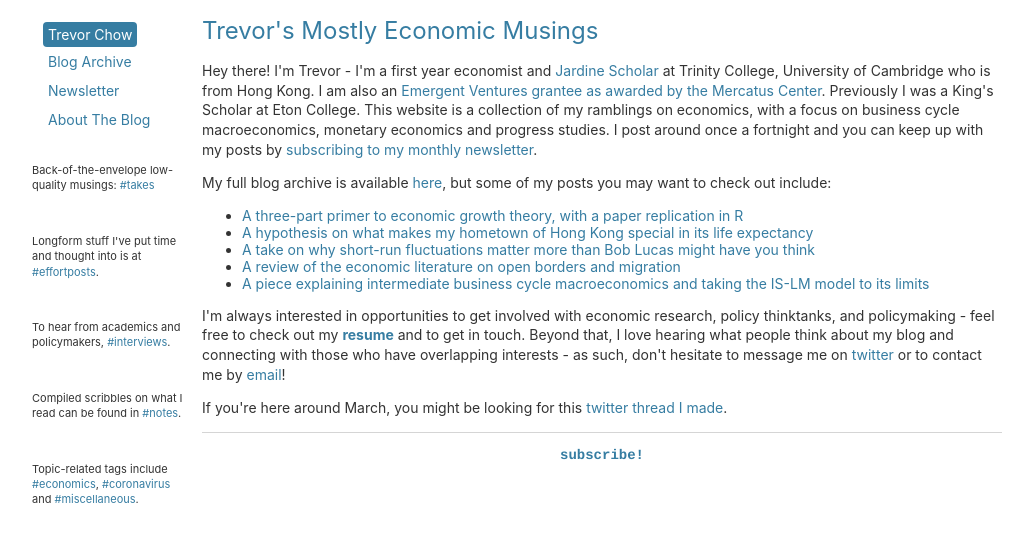
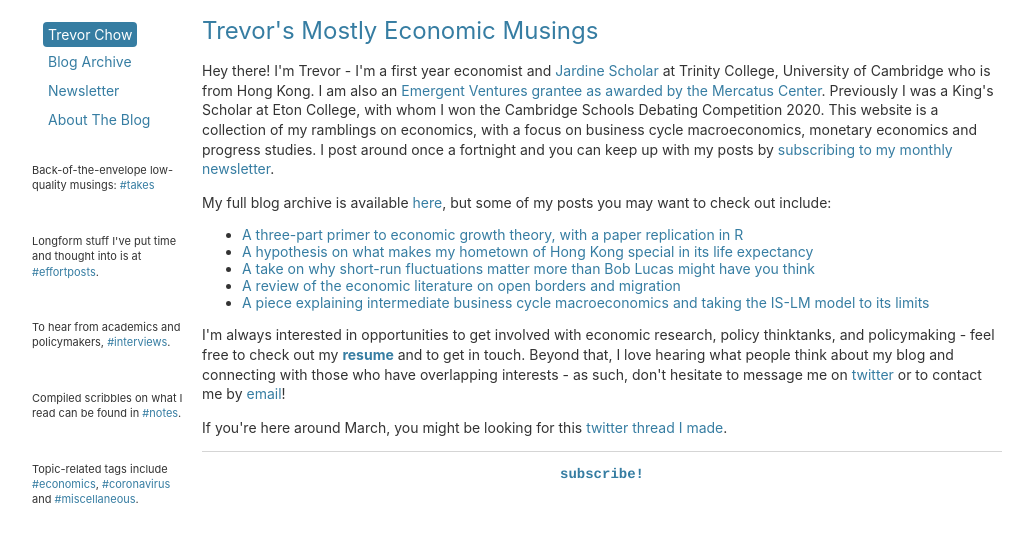
Before and after one commit to tmychow/tmychow.github.io, a Jekyll site: the page built from index.html, in a window 1280 px wide. Shown: the top 542 px of the page, without its empty margins (28-1061 px from the left). Built offline with Jekyll 4.4.1, drawn with Linux system fonts in a browser that asks for light colours.

Commit message:
Update index.html

```diff
--- a/index.html
+++ b/index.html
@@ -3,7 +3,7 @@
 title: Trevor's Mostly Economic Musings
 ---
 	<h1>{{ page.title }}</h1>
-	<p>Hey there! I'm Trevor - I'm a first year economist and <a href="http://jardine-foundation.org/">Jardine Scholar</a> at Trinity College, University of Cambridge who is from Hong Kong. I am also an <a href="https://tmychow.com/blog/2021/03/08/emergent-ventures">Emergent Ventures grantee as awarded by the Mercatus Center</a>. Previously I was a King's Scholar at Eton College. This website is a collection of my ramblings on economics, with a focus on business cycle macroeconomics, monetary economics and progress studies. I post around once a fortnight and you can keep up with my posts by <a href="https://buttondown.email/tmychow">subscribing to my monthly newsletter</a>.</p>
+	<p>Hey there! I'm Trevor - I'm a first year economist and <a href="http://jardine-foundation.org/">Jardine Scholar</a> at Trinity College, University of Cambridge who is from Hong Kong. I am also an <a href="https://tmychow.com/blog/2021/03/08/emergent-ventures">Emergent Ventures grantee as awarded by the Mercatus Center</a>. Previously I was a King's Scholar at Eton College, with whom I won the Cambridge Schools Debating Competition 2020. This website is a collection of my ramblings on economics, with a focus on business cycle macroeconomics, monetary economics and progress studies. I post around once a fortnight and you can keep up with my posts by <a href="https://buttondown.email/tmychow">subscribing to my monthly newsletter</a>.</p>
 	<p> My full blog archive is available <a href="https://tmychow.com/blog/">here</a>, but some of my posts you may want to check out include:</p>
 	<ul>
 		<li> <a href="https://tmychow.com/blog/2020/07/02/growth-a-primer-in-three-parts">A three-part primer to economic growth theory, with a paper replication in R</a> </li>
```
